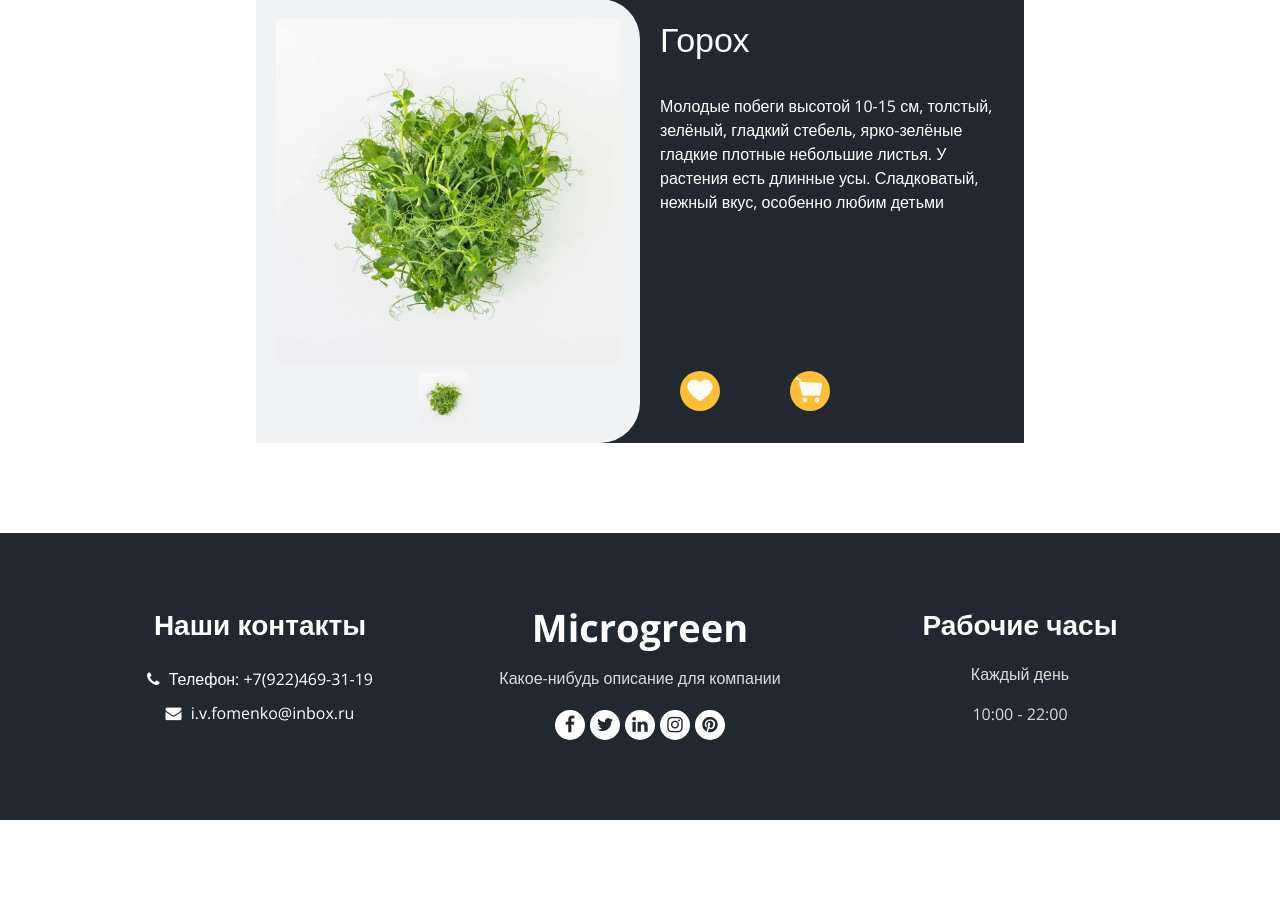
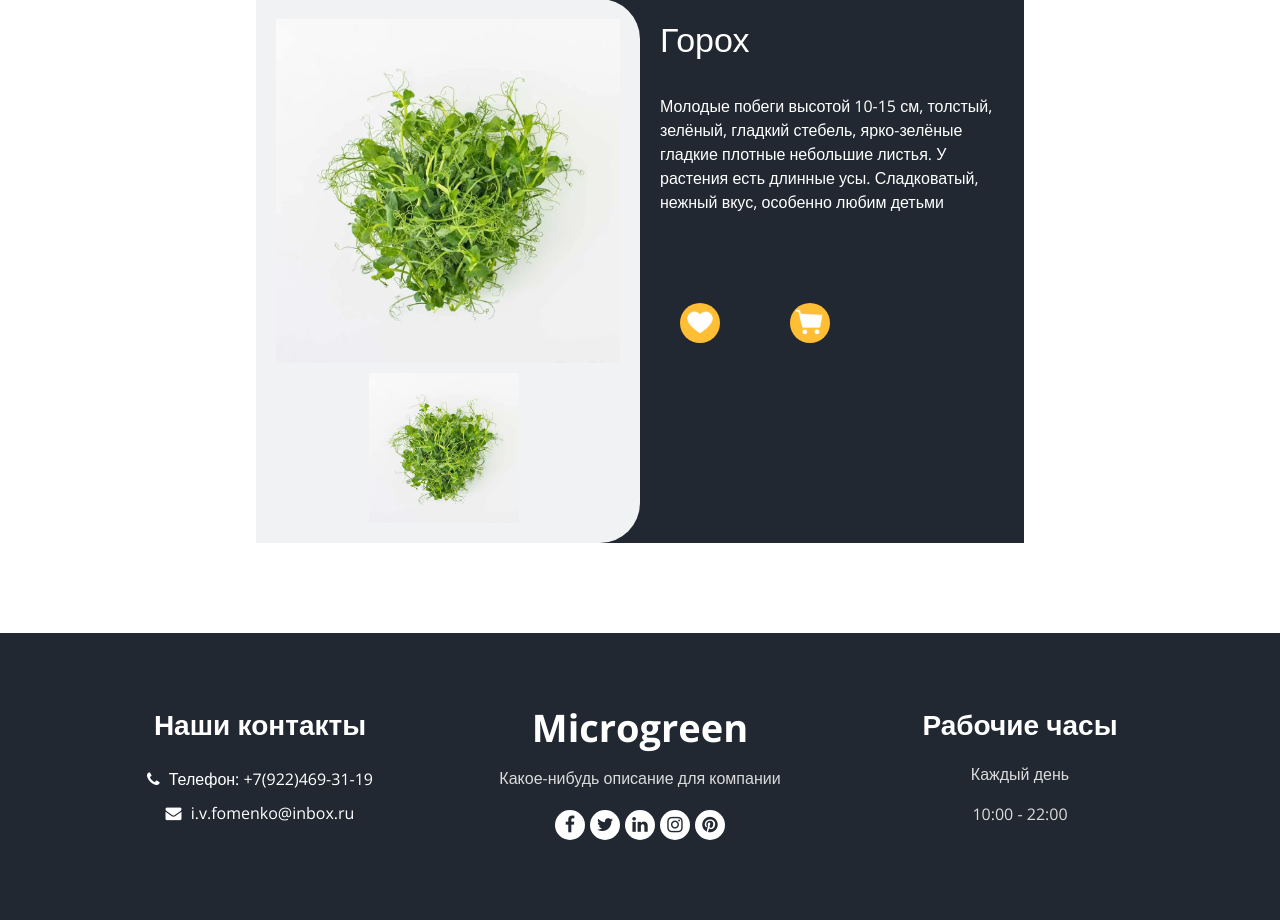
Before and after one commit to fire0clop/microgreen_website, a Django app: page /product/product_detail/30/ in a window 1280 px wide. Shown: the part 275-1195 px from the top of the page. Before the commit the page ends 1095 px from the top, so only its background shows below. Run offline with Django 4.2, Linux system fonts and the light colour scheme; data comes from the database, SQL or seed files in the repository; data that the repository does not hold is empty; some libraries are stand-ins or nearby versions.

Commit message:
one of the last changes

```diff
--- a/product/static/product/css/product_details.css
+++ b/product/static/product/css/product_details.css
@@ -397,7 +397,7 @@ a:focus {
 
 /* Стили для главной картинки и маленьких картинок */
 .main-image {
-    max-width: 400px;
+    max-width: 700px;
     width: 100%;
     position: relative;
     overflow: hidden;
@@ -418,8 +418,8 @@ a:focus {
 }
 
 .small-images img {
-    width: 50px;
-    height: 50px;
+    width: 150px;
+    height: 150px;
     aspect-ratio: 1/1;
     object-fit: cover;
     cursor: pointer;
@@ -459,7 +459,7 @@ a:focus {
 .product-actions {
     background-color: #222831;
     display: flex;
-    margin-top: 40%;
+    margin-top: 20%;
 }
 
 /* Стили для значка корзины */
```
Also changed, not shown: product/static/product/css/product_catalog.css (+4 -4 lines), product/templates/product/product_catalog.html (+4 -12 lines), db.sqlite3.
